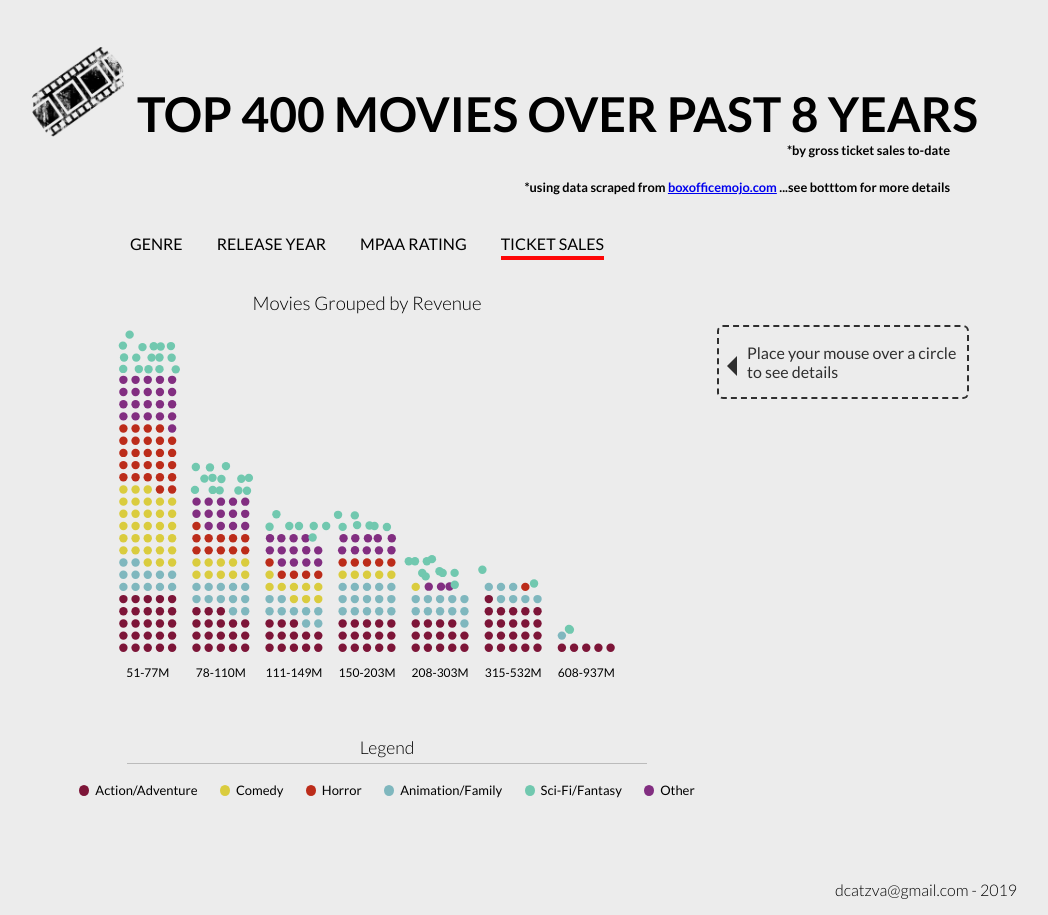
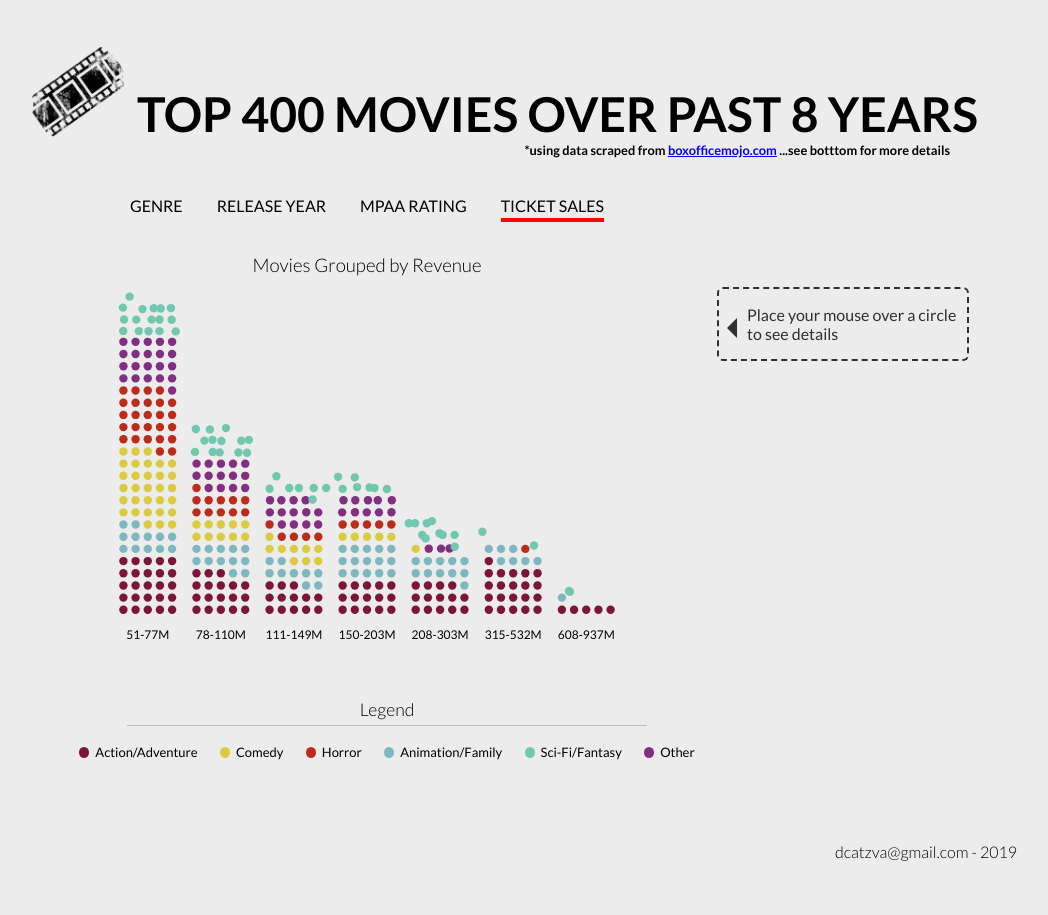
Before and after one commit to rockthecatzva/animated-histogram, a React app: page / in a window 1280 px wide. Shown: the whole page, without its empty margins (123-1171 px from the left). After the commit the page ends 877 px from the top, so only its background shows below. Built offline with nearby package versions, Linux system fonts and the light colour scheme.

Commit message:
new build in gh auto deploy folder - docs

```diff
--- a/src/App.js
+++ b/src/App.js
@@ -379,8 +379,6 @@ export default class App extends Component {
             <img className="header-img" src={img_film} />
             <h1 className="header-text">TOP 400 MOVIES OVER PAST 8 YEARS</h1>
           </div>
-
-          <h5 className="disclaimer">*by gross ticket sales to-date</h5>
           <h5 className="disclaimer">*using data scraped from <a href="https://www.boxofficemojo.com/">boxofficemojo.com</a> ...see botttom for more details</h5>
         </div>
         <MenuButtons
```
Also changed, not shown: 1 other file (tests, documents, lock files or other folders).
